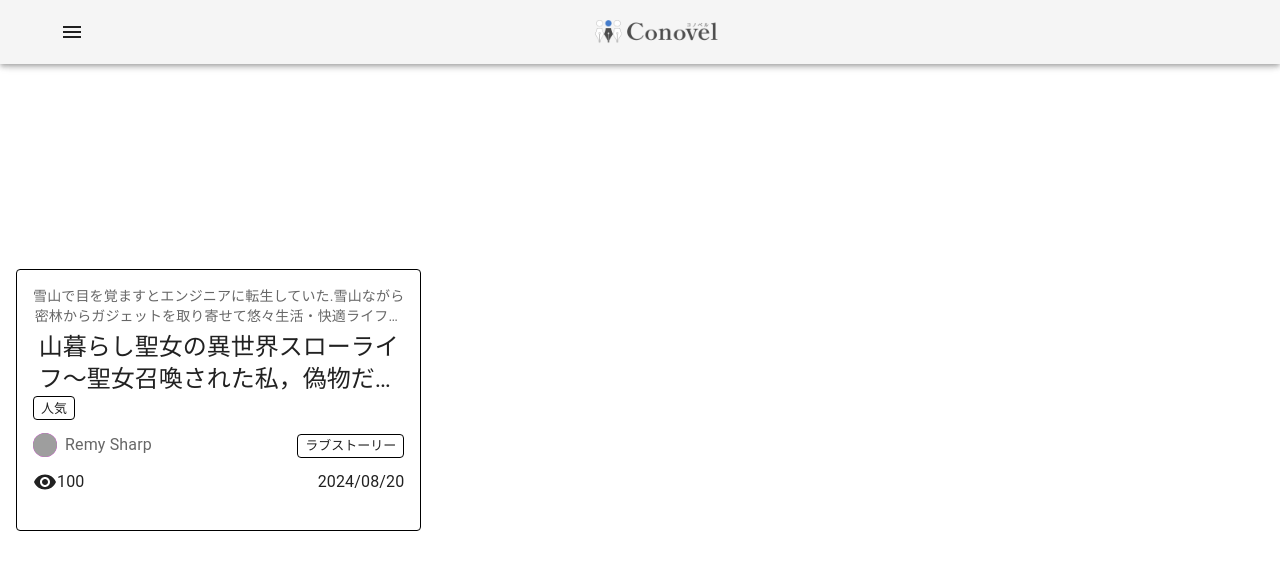
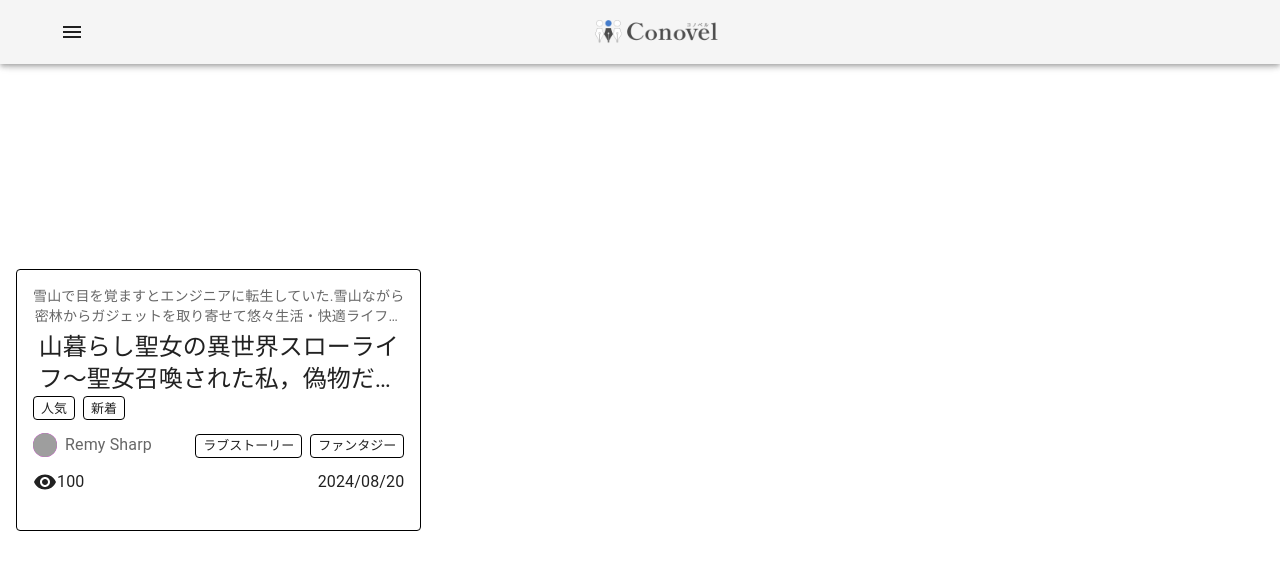
Before and after one commit to Conovel/frontend, a React (Vite) app: page / in a window 1280 px wide. Shown: the top 570 px of the page. Built offline with nearby package versions, Linux system fonts and the light colour scheme; grey boxes are pictures that could not be loaded; the HTML template or start-up script is replaced by a standard one.

Commit message:
wip; tagsとchipの読み込み修正

```diff
--- a/src/components/novelCard/container.tsx
+++ b/src/components/novelCard/container.tsx
@@ -1,6 +1,4 @@
 import NovelCard from './presentation';
-import { Chips } from '../../components/chips';
-import { Tags } from '../../components/tags';
 
 interface NovelProps {
   description: string;
@@ -18,13 +16,23 @@ interface NovelProps {
   fantasy: boolean;
   views: number;
   date: string;
+  chips: React.ReactNode[];
+  tags: React.ReactNode[];
 }
 
-const NovelCardContainer = ({ novel }: { novel: NovelProps }) => {
+const NovelCardContainer = ({
+  novel,
+  chips,
+  tags,
+}: {
+  novel: NovelProps;
+  chips: React.ReactNode[];
+  tags: React.ReactNode[];
+}) => {
   const novelData = {
     ...novel,
-    chips: novel.popular ? [<Chips label='人気' />] : [],
-    tags: novel.loveStory ? [<Tags label='ラブストーリー' />] : [],
+    chips,
+    tags,
   };
 
   return <NovelCard novel={novelData} />;
--- a/src/features/NovelList/index.tsx
+++ b/src/features/NovelList/index.tsx
@@ -18,12 +18,12 @@ const novels = [
       text: 'RS',
     },
     author: 'Remy Sharp',
-    chips: [<Chips label='人気' />, <Chips label='新着' />],
-    tags: [<Tags label='ラブストーリー' />, <Tags label='ファンタジー' />],
     loveStory: true,
     fantasy: true,
     views: 100,
     date: '2024/08/20',
+    chips: [<Chips label='人気' />, <Chips label='新着' />],
+    tags: [<Tags label='ラブストーリー' />, <Tags label='ファンタジー' />],
   },
 ];
 
@@ -32,7 +32,11 @@ const NovelList = () => {
     <Grid container spacing={2}>
       {novels.map((novel) => (
         <Grid item xs={12} sm={6} md={4} key={novel.title}>
-          <NovelCardContainer novel={novel} />
+          <NovelCardContainer
+            novel={novel}
+            chips={novel.chips}
+            tags={novel.tags}
+          />
         </Grid>
       ))}
     </Grid>
```
